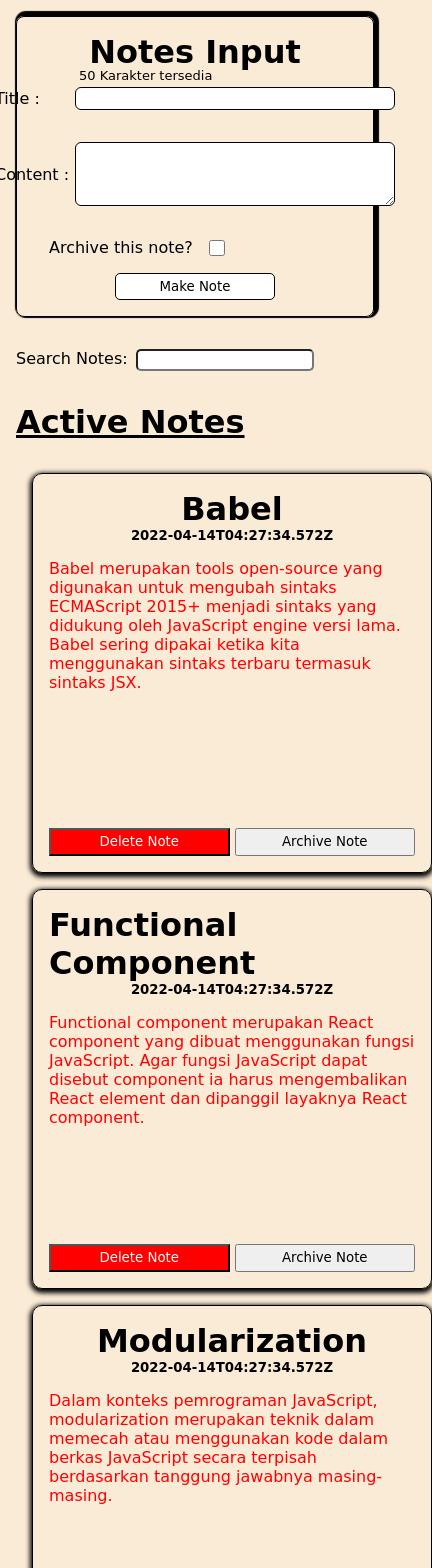
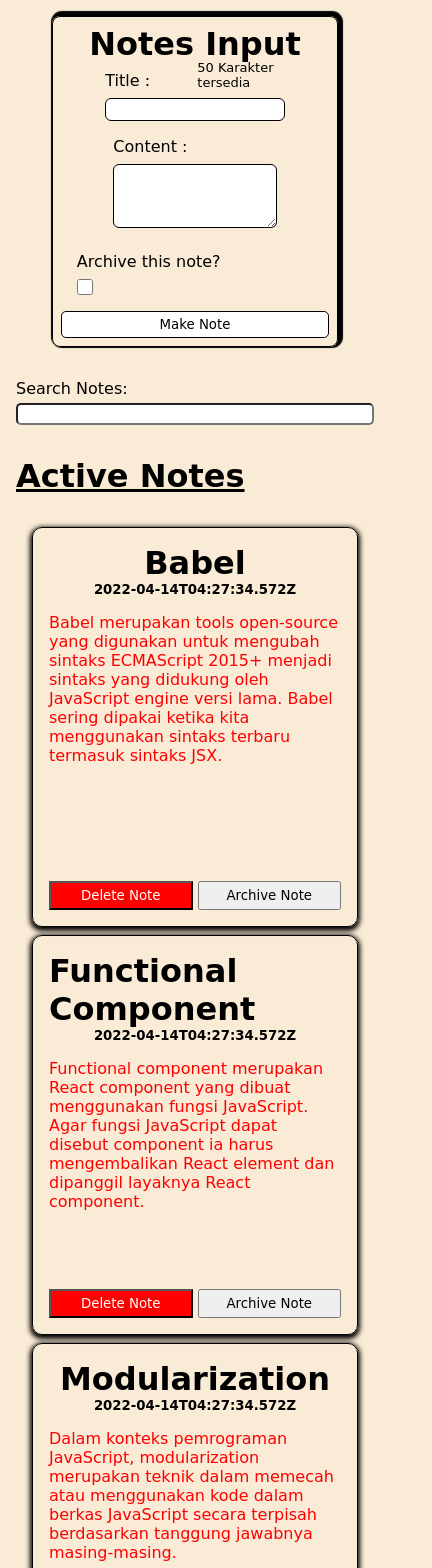
Before and after one commit to hangodek/project_Notes, a React (Vite) app in the folder notesApp/: page / in a window 390 px wide. Shown: the top 1568 px of the page, 432 px wide, since content can reach past the window. Built offline with nearby package versions, Linux system fonts and the light colour scheme.

Commit message:
Optimized display for mobile

```diff
--- a/notesApp/src/Styles/App.module.css
+++ b/notesApp/src/Styles/App.module.css
@@ -8,7 +8,6 @@
     justify-content: center;
     align-items: center;
     padding: 1rem;
-  /* background-color: red; */
 }
 
 .childContainer {
@@ -88,7 +87,6 @@
 }
 
 .searchForm {
-
     padding: 1rem;
 
     label {
@@ -101,3 +99,42 @@
         }
     }
 }
+
+@media (max-width: 768px) {
+    .childContainer {
+        min-width: 80%;
+        padding: 0.5rem;
+    }
+
+    .formGroup div:nth-child(1),
+    .formGroup div:nth-child(2) {
+        flex-direction: column;
+        align-items: flex-start;
+        padding: 0.5rem;
+
+        label {
+            width: 100%;
+            margin-bottom: 0.5rem;
+        }
+
+        input,
+        textarea {
+            min-width: 100%;
+        }
+    }
+
+    .formGroup div:nth-child(3) {
+        flex-direction: column;
+        align-items: flex-start;
+        gap: 0.5rem;
+    }
+
+    .formGroup button {
+        width: 100%;
+    }
+
+    .searchForm label {
+        flex-direction: column;
+        gap: 0.3rem;
+    }
+}
--- a/notesApp/src/Styles/App2.module.css
+++ b/notesApp/src/Styles/App2.module.css
@@ -3,7 +3,6 @@
 
     > h1 {
         text-decoration: underline;
-
     }
 }
 
@@ -14,7 +13,6 @@
     margin-top: 1rem;
     padding: 1rem;
     gap: 1rem;
-
 
     .contentContainer {
         display: flex;
@@ -62,5 +60,25 @@
             color: white;
         }
     }
+}
 
+@media (max-width: 768px) {
+    .childContainer {
+        grid-template-columns: 1fr;
+        gap: 0.5rem;
+    }
+
+    .contentContainer {
+        padding: 0.5rem;
+        min-height: 20rem;
+    }
+
+    .buttonGroup {
+        grid-template-columns: 1fr;
+        gap: 0.5rem;
+    }
+
+    .buttonGroup button {
+        padding: 0.5rem;
+    }
 }
```
Lines whose indentation alone changed are shown as unchanged.
